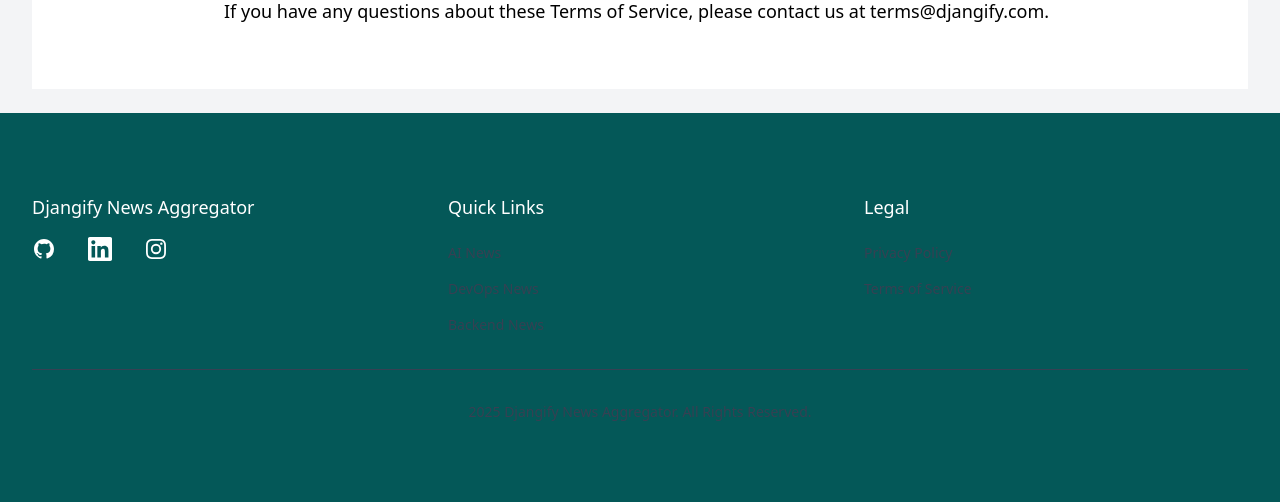
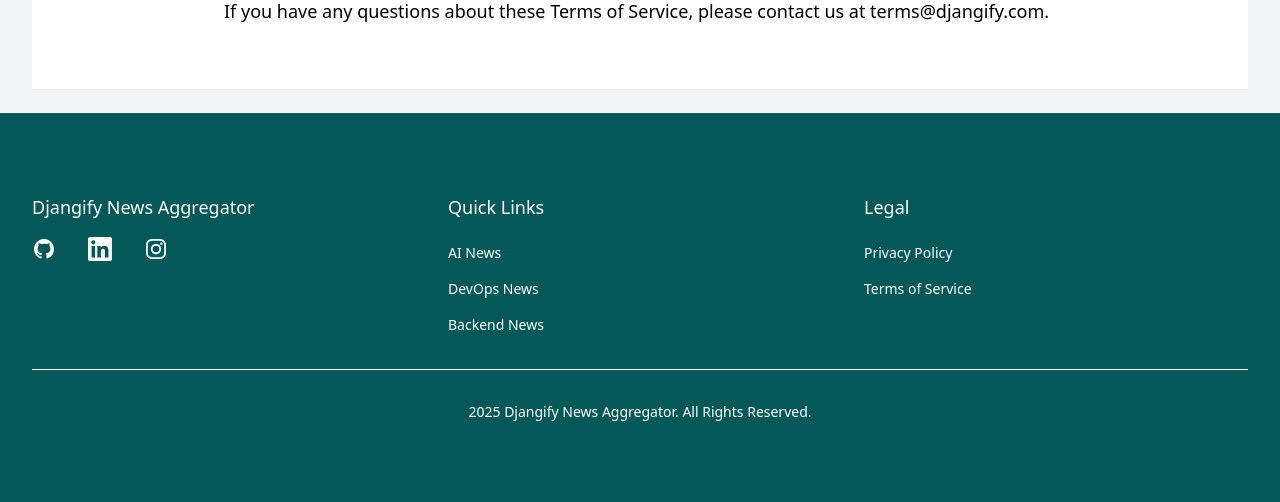
Before and after one commit to djangify/news, a Django app: page /terms-policy/ in a window 1280 px wide. Shown: the part 2383-2885 px from the top of the page. Run offline with Django 5.2, Linux system fonts and the light colour scheme; data that the repository does not hold is empty; style sheets or scripts are compiled from the project's sources.

Commit message:
Update footer template text colour

```diff
--- a/templates/components/footer.html
+++ b/templates/components/footer.html
@@ -7,7 +7,7 @@
                 <h3 class="text-lg font-medium mb-4">Djangify News Aggregator</h3>
                 <div class="flex flex-row flex-wrap gap-8">
                     <!-- GitHub -->
-                    <a href="#" class="text-text hover:text-accent transition-colors">
+                    <a href="https://github.com/djangify" class="text-text hover:text-accent transition-colors" target="_blank">
                         <svg class="w-6 h-6" fill="currentColor" viewBox="0 0 24 24" aria-hidden="true">
                             <path fill-rule="evenodd" d="M12 2C6.477 2 2 6.484 2 12.017c0 4.425 2.865 8.18 6.839 9.504.5.092.682-.217.682-.483 0-.237-.008-.868-.013-1.703-2.782.605-3.369-1.343-3.369-1.343-.454-1.158-1.11-1.466-1.11-1.466-.908-.62.069-.608.069-.608 1.003.07 1.531 1.032 1.531 1.032.892 1.53 2.341 1.088 2.91.832.092-.647.35-1.088.636-1.338-2.22-.253-4.555-1.113-4.555-4.951 0-1.093.39-1.988 1.029-2.688-.103-.253-.446-1.272.098-2.65 0 0 .84-.27 2.75 1.026A9.564 9.564 0 0112 6.844c.85.004 1.705.115 2.504.337 1.909-1.296 2.747-1.027 2.747-1.027.546 1.379.202 2.398.1 2.651.64.7 1.028 1.595 1.028 2.688 0 3.848-2.339 4.695-4.566 4.943.359.309.678.92.678 1.855 0 1.338-.012 2.419-.012 2.747 0 .268.18.58.688.482A10.019 10.019 0 0022 12.017C22 6.484 17.522 2 12 2z" clip-rule="evenodd"></path>
                         </svg>
@@ -15,7 +15,7 @@
                     </a>
 
                     <!-- LinkedIn -->
-                    <a href="#" class="text-text hover:text-accent transition-colors">
+                    <a href="#" class="text-text hover:text-accent transition-colors" target="_blank">
                         <svg class="w-6 h-6" fill="currentColor" viewBox="0 0 24 24" aria-hidden="true">
                             <path d="M20.447 20.452h-3.554v-5.569c0-1.328-.027-3.037-1.852-3.037-1.853 0-2.136 1.445-2.136 2.939v5.667H9.351V9h3.414v1.561h.046c.477-.9 1.637-1.85 3.37-1.85 3.601 0 4.267 2.37 4.267 5.455v6.286zM5.337 7.433c-1.144 0-2.063-.926-2.063-2.065 0-1.138.92-2.063 2.063-2.063 1.14 0 2.064.925 2.064 2.063 0 1.139-.925 2.065-2.064 2.065zm1.782 13.019H3.555V9h3.564v11.452zM22.225 0H1.771C.792 0 0 .774 0 1.729v20.542C0 23.227.792 24 1.771 24h20.451C23.2 24 24 23.227 24 22.271V1.729C24 .774 23.2 0 22.222 0h.003z"/>
                         </svg>
@@ -35,20 +35,20 @@
             <div>
                 <h3 class="text-lg font-medium mb-4">Quick Links</h3>
                 <ul class="space-y-2">
-                    <li><a href="{% url 'category' 'ai' %}" class="text-gray-700 hover:text-white transition-colors text-sm">AI News</a></li>
-                    <li><a href="{% url 'category' 'devops' %}" class="text-gray-700 hover:text-white transition-colors text-sm">DevOps News</a></li>
-                    <li><a href="{% url 'category' 'backend' %}" class="text-gray-700 hover:text-white transition-colors text-sm">Backend News</a></li>
+                    <li><a href="{% url 'category' 'ai' %}" class=" hover:text-white transition-colors text-sm">AI News</a></li>
+                    <li><a href="{% url 'category' 'devops' %}" class=" hover:text-white transition-colors text-sm">DevOps News</a></li>
+                    <li><a href="{% url 'category' 'backend' %}" class=" hover:text-white transition-colors text-sm">Backend News</a></li>
                 </ul>
             </div>
             <div>
                 <h3 class="text-lg font-medium mb-4">Legal</h3>
                 <ul class="space-y-2">
-                    <li><a href="{% url 'privacy_policy' %}" class="text-gray-700 hover:text-white transition-colors text-sm">Privacy Policy</a></li>
-                    <li><a href="{% url 'terms_policy' %}" class="text-gray-700 hover:text-white transition-colors text-sm">Terms of Service</a></li>
+                    <li><a href="{% url 'privacy_policy' %}" class=" hover:text-white transition-colors text-sm">Privacy Policy</a></li>
+                    <li><a href="{% url 'terms_policy' %}" class=" hover:text-white transition-colors text-sm">Terms of Service</a></li>
                 </ul>
             </div>
         </div>
-        <div class="border-t border-gray-700 mt-8 pt-8 text-center text-sm text-gray-700">
+        <div class="border-t border-white mt-8 pt-8 text-center text-sm ">
             <p>  2025 <a href="https://djangify.com" class="text-text hover:text-accent transition-colors" target="_blank">Djangify News Aggregator</a>. All Rights Reserved.</p>
         </div>
     </div>
```
Also changed, not shown: feeds/management/commands/check_content.py (added, +22 -0 lines).
